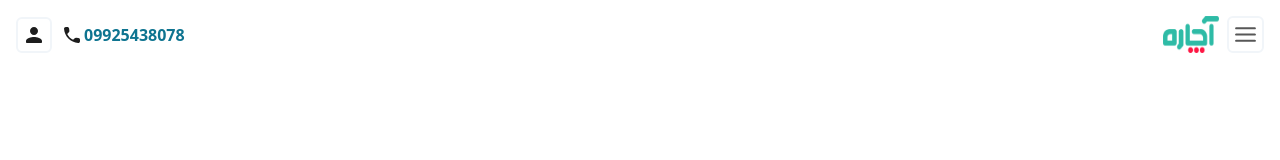
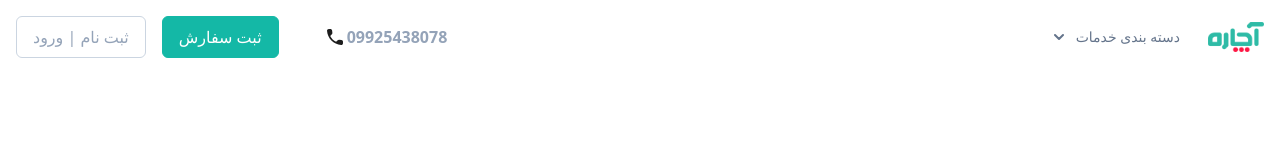
Before and after one commit to mhdix/achare, a website: page public/index.html in a window 1280 px wide. Drawn offline with Linux system fonts and the light colour scheme.

Commit message:
fixed header sm, md, lg

```diff
--- a/public/index.html
+++ b/public/index.html
@@ -10,13 +10,40 @@
     <header class="p-4 flex items-center justify-between">
         <div class="flex items-center gap-3 justify-between w-full">
             <!-- logo & menu -->
-            <div class="flex gap-2">
-                <div class="border-2 border-slate-100 rounded-md p-1">
+            <div class="flex gap-2 md:flex-row-reverse items-center ">
+                <div class="border-2 border-slate-100 rounded-md p-1 md:hidden" >
                     <svg xmlns="http://www.w3.org/2000/svg" x="0px" y="0px" width="25" height="25" viewBox="0,0,256,256">
                         <g fill="#575757" fill-rule="nonzero" stroke="none" stroke-width="1" stroke-linecap="butt" stroke-linejoin="miter" stroke-miterlimit="10" stroke-dasharray="" stroke-dashoffset="0" font-family="none" font-weight="none" font-size="none" text-anchor="none" style="mix-blend-mode: normal"><g transform="scale(10.66667,10.66667)"><path d="M3,5c-0.36064,-0.0051 -0.69608,0.18438 -0.87789,0.49587c-0.18181,0.3115 -0.18181,0.69676 0,1.00825c0.18181,0.3115 0.51725,0.50097 0.87789,0.49587h18c0.36064,0.0051 0.69608,-0.18438 0.87789,-0.49587c0.18181,-0.3115 0.18181,-0.69676 0,-1.00825c-0.18181,-0.3115 -0.51725,-0.50097 -0.87789,-0.49587zM3,11c-0.36064,-0.0051 -0.69608,0.18438 -0.87789,0.49587c-0.18181,0.3115 -0.18181,0.69676 0,1.00825c0.18181,0.3115 0.51725,0.50097 0.87789,0.49587h18c0.36064,0.0051 0.69608,-0.18438 0.87789,-0.49587c0.18181,-0.3115 0.18181,-0.69676 0,-1.00825c-0.18181,-0.3115 -0.51725,-0.50097 -0.87789,-0.49587zM3,17c-0.36064,-0.0051 -0.69608,0.18438 -0.87789,0.49587c-0.18181,0.3115 -0.18181,0.69676 0,1.00825c0.18181,0.3115 0.51725,0.50097 0.87789,0.49587h18c0.36064,0.0051 0.69608,-0.18438 0.87789,-0.49587c0.18181,-0.3115 0.18181,-0.69676 0,-1.00825c-0.18181,-0.3115 -0.51725,-0.50097 -0.87789,-0.49587z"></path></g></g>
                     </svg>
                 </div>
-                <img src="../assets/image/logo.png" class="w-14" alt="">
+                <div class="flex items-center hidden md:block">
+                    <button id="dropdownDefaultButton" data-dropdown-toggle="dropdown" class="text-slate-500 hover:bg-blue-800 focus:ring-4 focus:outline-none focus:ring-blue-300 font-medium rounded-lg text-sm px-5 py-2.5 text-center inline-flex items-center dark:bg-blue-600 dark:hover:bg-blue-700 dark:focus:ring-blue-800" type="button">
+                        دسته بندی خدمات
+                        <svg class="w-2.5 h-2.5 ms-3" aria-hidden="true" xmlns="http://www.w3.org/2000/svg" fill="none" viewBox="0 0 10 6">
+                            <path stroke="currentColor" stroke-linecap="round" stroke-linejoin="round" stroke-width="2" d="m1 1 4 4 4-4"/>
+                        </svg>
+                    </button>
+
+                        <!-- Dropdown menu -->
+                        <div id="dropdown" class="z-10 hidden bg-white divide-y divide-gray-100 rounded-lg shadow w-44 dark:bg-gray-700">
+                            <ul class="py-2 text-sm text-gray-700 dark:text-gray-200" aria-labelledby="dropdownDefaultButton">
+                              <li>
+                                <a href="#" class="block px-4 py-2 hover:bg-gray-100 dark:hover:bg-gray-600 dark:hover:text-white">Dashboard</a>
+                              </li>
+                              <li>
+                                <a href="#" class="block px-4 py-2 hover:bg-gray-100 dark:hover:bg-gray-600 dark:hover:text-white">Settings</a>
+                              </li>
+                              <li>
+                                <a href="#" class="block px-4 py-2 hover:bg-gray-100 dark:hover:bg-gray-600 dark:hover:text-white">Earnings</a>
+                              </li>
+                              <li>
+                                <a href="#" class="block px-4 py-2 hover:bg-gray-100 dark:hover:bg-gray-600 dark:hover:text-white">Sign out</a>
+                              </li>
+                            </ul>
+                        </div>
+                </div>
+
+                <img src="../assets/image/logo.png" class="w-14"  alt="">
             </div>
 
             <!-- search -->
@@ -25,9 +52,10 @@
             </div>
 
             <!-- phone & info -->
-            <div class="flex items-center gap-3">
+            <div class="flex items-center gap-3 md:hidden">
                 <div class="flex items-center gap-1">
-                    <p class=" text-cyan-700 font-bold">09925438078</p>
+                    <p class="text-cyan-700 font-bold">09925438078</p>
+
                     <svg width="16px" height="16px" viewBox="0 0 18 18" version="1.1" xmlns="http://www.w3.org/2000/svg" xmlns:xlink="http://www.w3.org/1999/xlink">
                         <!-- Generator: Sketch 52.5 (67469) - http://www.bohemiancoding.com/sketch -->
                         <title>phone</title>
@@ -46,7 +74,6 @@
                         </g>
                     </svg>
                 </div>
-
 
                 <div class="border-2 border-slate-100 rounded-md p-2">
                     <svg width="16px" height="16px" viewBox="0 0 16 16" version="1.1" xmlns="http://www.w3.org/2000/svg" xmlns:xlink="http://www.w3.org/1999/xlink">
@@ -68,6 +95,33 @@
                     </svg>
                 </div>
             </div>
+
+            <!-- btn -->
+            <div class="hidden md:flex gap-4">
+                <div class="flex items-center gap-1 ml-8">
+                    <p class="text-slate-400 font-bold">09925438078</p>
+
+                    <svg width="16px" height="16px" viewBox="0 0 18 18" version="1.1" xmlns="http://www.w3.org/2000/svg" xmlns:xlink="http://www.w3.org/1999/xlink">
+                        <!-- Generator: Sketch 52.5 (67469) - http://www.bohemiancoding.com/sketch -->
+                        <title>phone</title>
+                        <desc>Created with Sketch.</desc>
+                        <g id="Icons" stroke="none" stroke-width="1" fill="none" fill-rule="evenodd">
+                            <g id="Rounded" transform="translate(-749.000000, -1263.000000)">
+                                <g id="Communication" transform="translate(100.000000, 1162.000000)">
+                                    <g id="-Round-/-Communication-/-phone" transform="translate(646.000000, 98.000000)">
+                                        <g>
+                                            <polygon id="Path" points="0 0 24 0 24 24 0 24"></polygon>
+                                            <path d="M19.23,15.26 L16.69,14.97 C16.08,14.9 15.48,15.11 15.05,15.54 L13.21,17.38 C10.38,15.94 8.06,13.63 6.62,10.79 L8.47,8.94 C8.9,8.51 9.11,7.91 9.04,7.3 L8.75,4.78 C8.63,3.77 7.78,3.01 6.76,3.01 L5.03,3.01 C3.9,3.01 2.96,3.95 3.03,5.08 C3.56,13.62 10.39,20.44 18.92,20.97 C20.05,21.04 20.99,20.1 20.99,18.97 L20.99,17.24 C21,16.23 20.24,15.38 19.23,15.26 Z" id="🔹Icon-Color" fill="#1D1D1D"></path>
+                                        </g>
+                                    </g>
+                                </g>
+                            </g>
+                        </g>
+                    </svg>
+                </div>
+                <button class="border border-teal-500 min-w-24 rounded-md py-2 px-4 bg-teal-500 text-white">ثبت سفارش</button>
+                <button class="border border-slate-300 min-w-24 rounded-md py-2 px-4 text-slate-400">ثبت نام | ورود</button>
+            </div>
         </div>
     </header>
 </body>
```
Also changed, not shown: public/build/tailwind.css. Lines whose indentation alone changed are shown as unchanged.
